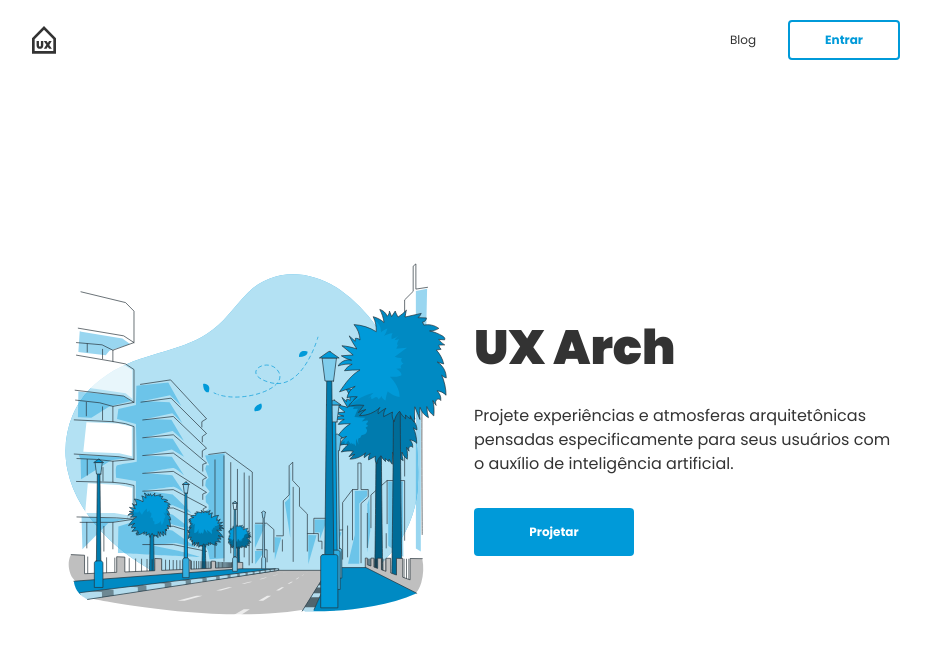
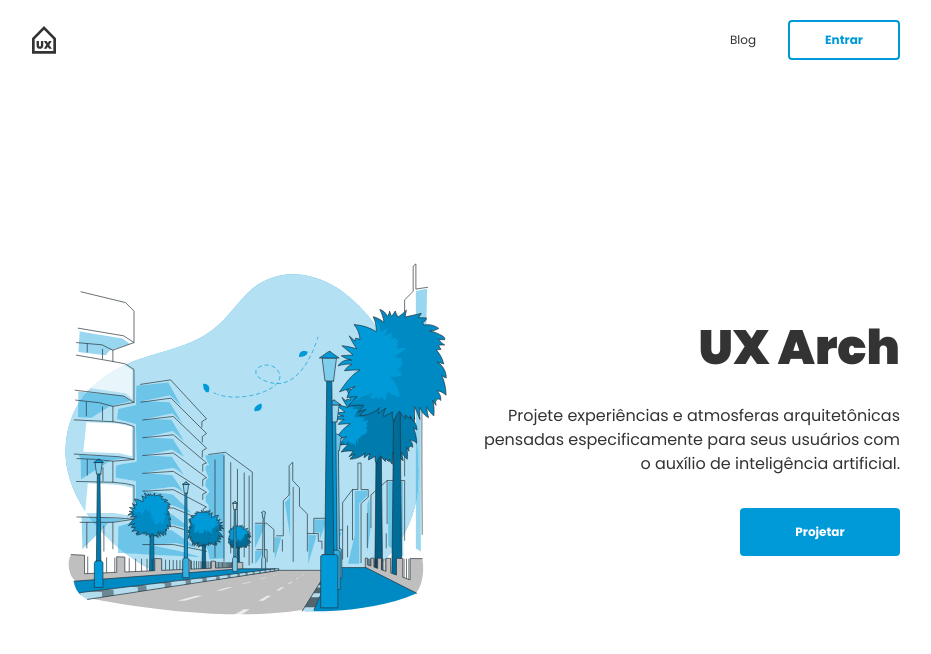
Before and after one commit to fischerafael/ux-arch-client, a Next.js app: page / in a window 1280 px wide. Shown: the top 654 px of the page, without its empty margins (174-1105 px from the left). Built offline with nearby package versions, Linux system fonts and the light colour scheme.

Commit message:
fix text alignment on home page

```diff
--- a/src/UI/Pages/Home/Hero/Content/index.tsx
+++ b/src/UI/Pages/Home/Hero/Content/index.tsx
@@ -9,10 +9,10 @@ export const Content = () => {
             as="section"
             style={{
                 flexDirection: 'column',
-                alignItems: 'flex-start'
+                alignItems: 'flex-end'
             }}
         >
-            <Text as="h1" style={{ fontSize: '3rem' }}>
+            <Text as="h1" style={{ fontSize: '3rem', textAlign: 'end' }}>
                 UX Arch
             </Text>
             <Text
@@ -21,7 +21,8 @@ export const Content = () => {
                     fontSize: '1rem',
                     fontWeight: 'normal',
                     lineHeight: '1.5rem',
-                    margin: '2rem 0'
+                    margin: '2rem 0',
+                    textAlign: 'end'
                 }}
             >
                 Projete experiências e atmosferas arquitetônicas pensadas
```
